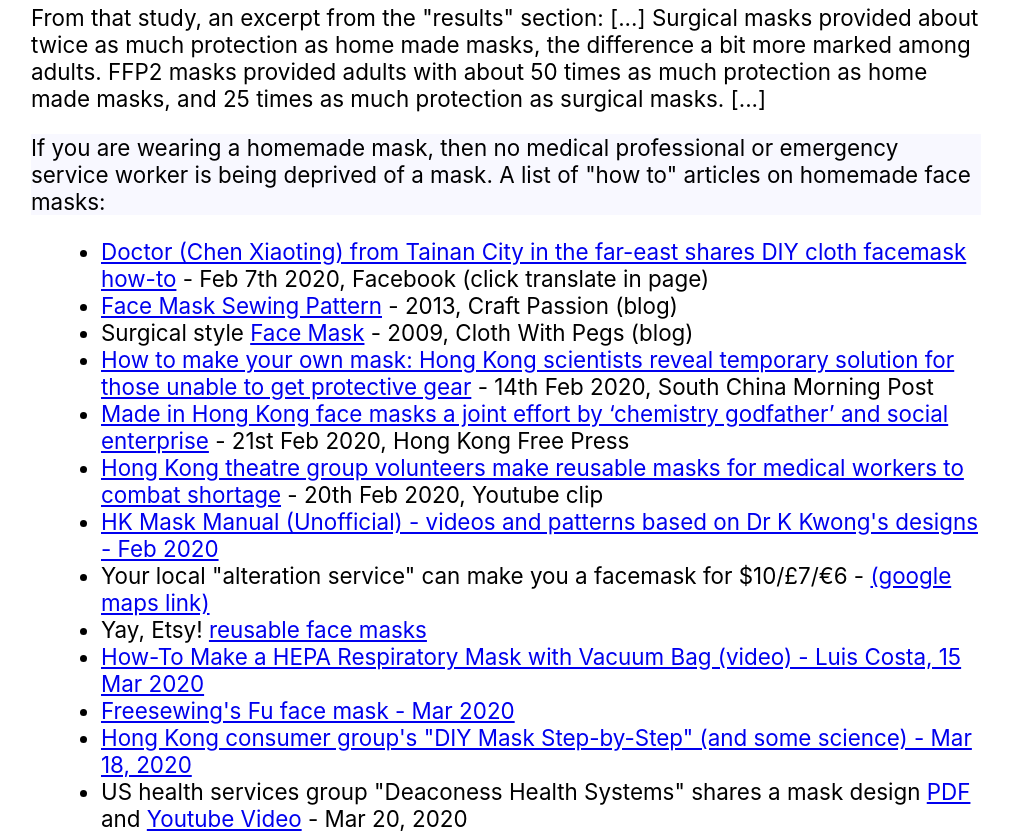
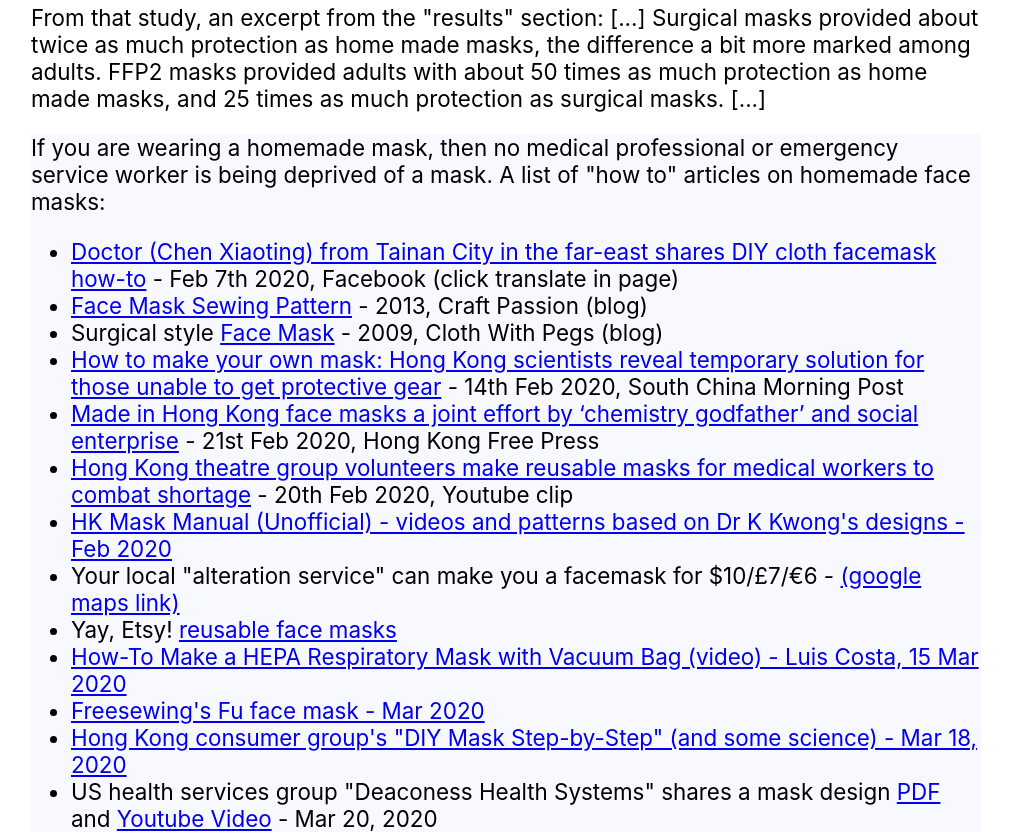
Before and after one commit to cv-masks/cv-masks.github.io, a plain HTML site: page index.html in a window 1280 px wide. Shown: the part 420-1255 px from the top of the page, without its empty margins (159-1168 px from the left). Drawn offline with Linux system fonts and the light colour scheme.

Commit message:
Update index.html

```diff
--- a/index.html
+++ b/index.html
@@ -45,10 +45,11 @@
 		with about 50 times as much protection as home made masks, and 25 times as much
 		protection as surgical masks. [...]</p>
 
-<p style="margin-left:5%; font-size: 80%; background-color: ghostwhite">If you are wearing a homemade mask, then no medical professional or emergency service
-	        worker is being deprived of a mask. A list of "how to" articles on homemade face masks:
+<div style="margin-left:5%; font-size: 80%; background-color: ghostwhite">
+<p>If you are wearing a homemade mask, then no medical professional or emergency service
+	        worker is being deprived of a mask. A list of "how to" articles on homemade face masks:</p>
 
-<ul style="margin-left:8%; font-size: 80%">
+<ul>
 	<li><a href="https://www.facebook.com/permalink.php?story_fbid=2930468186974905&id=100000352576556">Doctor (Chen Xiaoting) from Tainan City in the far-east shares DIY cloth facemask how-to</a> - Feb 7th 2020, Facebook (click translate in page)</li>
 	<li><a href="https://www.craftpassion.com/face-mask-sewing-pattern/">Face Mask Sewing Pattern</a> - 2013, Craft Passion (blog)</li>
 	<li>Surgical style <a href="http://clothwithpegs.blogspot.com/2009/07/current-issue-face-mask.html">Face Mask</a> - 2009, Cloth With Pegs (blog)</li>
@@ -65,7 +66,7 @@
 
 
 </ul>
-</p>
+</div>
 
 <p>2) A 2011 study on masks: <a href="https://www.ncbi.nlm.nih.gov/pmc/articles/PMC3285078/">Facemasks
 	and hand hygiene in the prevention of Influenza transmission
```
